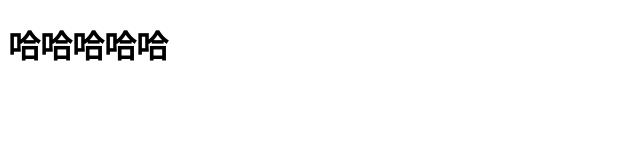
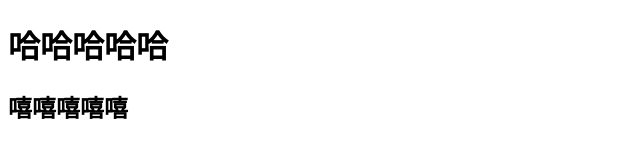
Before and after one commit to lb19966/qy145, a plain HTML site: page index.html in a window 1280 px wide. Shown: the whole page, without its empty margins (0-640 px from the left). Drawn offline with Linux system fonts and the light colour scheme.

Commit message:
'第二次提交'

```diff
--- a/index.html
+++ b/index.html
@@ -10,6 +10,7 @@
 
 <body>
     <h1>哈哈哈哈哈</h1>
+    <h2>嘻嘻嘻嘻嘻</h2>
 </body>
 
 </html>
```
